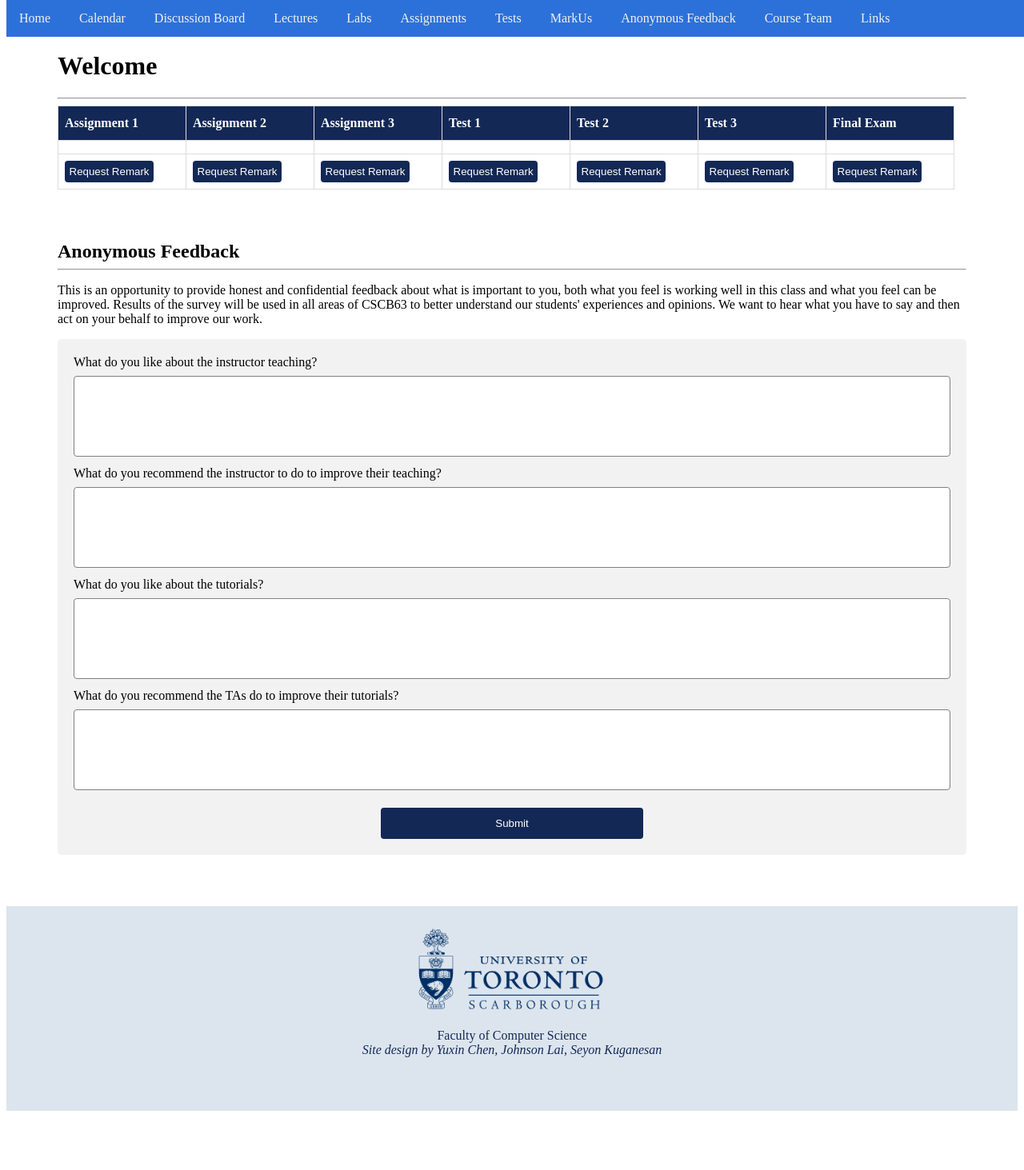
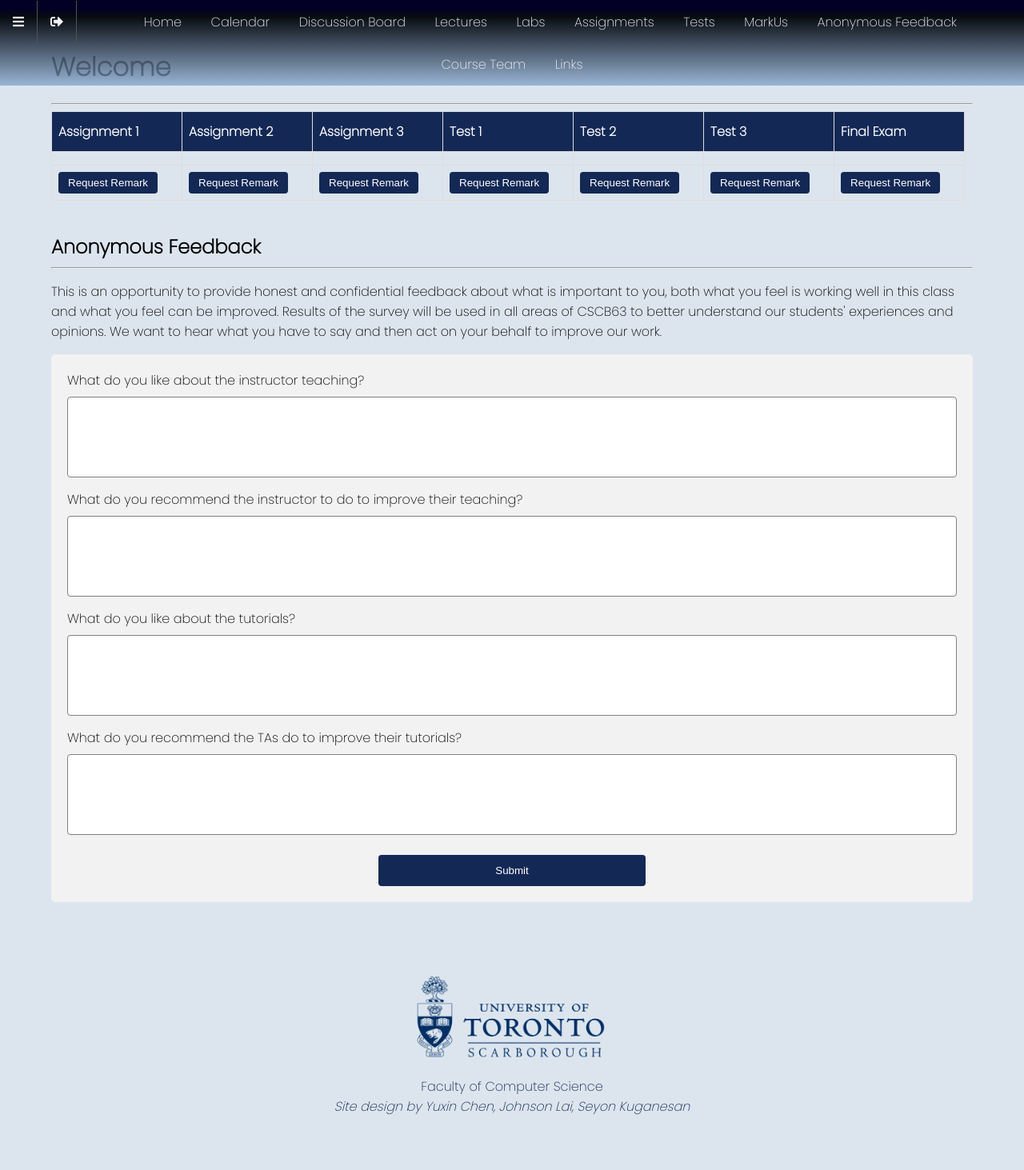
Before and after one commit to TheJohnsonLai/B20, a Flask app: template a3/templates/student.html in a window 1280 px wide. Shown: the whole page at 80% size. Before the commit the page ends 1389 px from the top, so only its background shows below. Run offline with Flask 2, Linux system fonts and the light colour scheme; the template is opened without the code that fills it, so the values that code supplies are empty.

Commit message:
change the heading same as other html
change heading move with nav-bar

```diff
--- a/a3/static/css/student.css
+++ b/a3/static/css/student.css
@@ -1,28 +1,95 @@
 @import "footer.css";
+
+* {
+	box-sizing: border-box;
+	text-decoration: none;
+}
+
+body {
+	font-family: 'Poppins';
+	background: rgb(220, 229, 238);
+	margin: 0;
+	display: flex;
+	min-height: 95vh;
+	flex-direction: column;
+}
+
+/* Force footer down with flex-direction column */
+
+main {
+	flex: 1;
+}
+
+/* Menu Button*/
+
+.permanent-option {
+	height: 100%;
+	float: left;
+	border-right-style: solid;
+	border-right-color: rgb(82, 82, 82);
+	border-right-width: 1px;
+	color: rgb(255, 255, 255);
+}
+
+.nav-bar #hidden-header {
+	display: none;
+	background: linear-gradient(180deg, rgba(2, 0, 36, 1) 0%, rgba(8, 12, 18, 1) 8%, rgba(47, 132, 222, 0.514) 100%);
+	padding-left: 10%;
+	padding-right: 10%;
+	color: white;
+	font-size: 35px;
+	text-shadow: 0px 0px 4px;
+	letter-spacing: 1em;
+}
+
+#nav-menu {
+	display: block;
+}
+
+/* Highlights current page */
+
+.nav-bar a.active {
+	background: linear-gradient(180deg, rgba(2, 0, 36, 1) 0%, rgba(8, 12, 18, 1) 3%, rgba(34, 91, 102, 0.09567577030812324) 98%);
+	color: rgb(162, 212, 253);
+}
+
 .nav-bar {
+	padding-top: 1px;
+  text-align: center;
 	margin: 0;
 	overflow: hidden;
-    background-color: rgb(44, 113, 218);
+	background: linear-gradient(180deg, rgba(2, 0, 36, 1) 10%, rgba(8, 12, 18, 1) 20%, rgba(130, 164, 204, 0.743) 100%);
 	position: fixed;
 	top: 0;
 	width: 100%;
 	margin-bottom: 50px;
+	z-index: 2;
+	/* Stacks over 0, negative indexes */
 }
 
 .nav-bar a {
-    display: block;
+	/*float: left; Dropdown?*/
 	color: #f2f2f2;
 	text-align: center;
 	padding: 14px 16px;
 	text-decoration: none;
 	display: inline-block;
+	transition: .3s;
 }
 
-.nav-bar a:hover {
-    background: #ddd;
-    color: black;
+.nav-bar #hidden-header:hover {
+	background: none;
 }
 
+.nav-bar #hidden-header a:hover {
+	color: rgb(71, 228, 240);
+}
+
+.nav-bar #nav-menu a:hover, .permanent-option:hover {
+	background: linear-gradient(180deg, rgba(13, 68, 73, 0.23012955182072825) 0%, rgba(255, 255, 255, 0.12648809523809523) 100%);
+	color: rgb(172, 235, 216);
+    box-shadow: inset 0 0 1px rgb(220, 222, 233);
+}
 .content {
   margin: 5vw;
 }
@@ -30,12 +97,12 @@
 .content .grades{
   overflow: hidden;
   border-collapse: collapse;
-    margin-bottom: 5vw;
+  margin-bottom: 40px;
 }
 .grades th, .grades td{
   border: 1px solid #ddd;
   padding: 8px;
-  padding-right: 40px;
+  padding-right: 30px;
 }
 .grades th {
   padding-top: 12px;
@@ -49,7 +116,7 @@ button{
   background-color: rgb(19, 40, 85);
   border: none;
   color: white;
-  padding: 6px 5.5px;
+  padding: 6px 12px;
   text-align: center;
   border-radius: 4px;
 }
@@ -57,7 +124,6 @@ button{
 button:hover{
     background-color: rgb(44, 113, 218);
 }
-
 
 .box {
   display: none;
@@ -78,7 +144,8 @@ button:hover{
   width: 60%;
 }
 .box-content #title{
-    font-size: large;
+    margin: 1vw;
+    font-size: 1.5vw;
     margin-bottom: 0px;
 }
 .close {
--- a/a3/static/js/student.js
+++ b/a3/static/js/student.js
@@ -2,10 +2,44 @@ var request_box = document.getElementById("my_request_box");
 var close = document.getElementById("close_box");
 var area = document.getElementById("remark_area");
 
+// Flips nav-bar ON and OFF, mobile view
+function flipMenu() {
+    var m = document.getElementById("nav-menu");
+    var h = document.getElementById("hidden-header");
+    // Style can start as NULL
+    if (m.style.display != "none") {
+        m.style.display = "none";
+        h.style.display = "block";
+    } else {
+        m.style.display = "block";
+        h.style.display = "none";
+    }
+}
+
+//initiate content's top margin
+var heading_height = document.getElementById("bar").clientHeight
+var content = document.getElementsByClassName("content")[0]
+var w = window.innerWidth;
+
+var marginOfContent = heading_height + (w*0.01)
+content.style.marginTop = marginOfContent + "px";
+
+//change content's top margin as screen size change
+function changeMargin() {
+    var heading_height = document.getElementById("bar").clientHeight
+    var content = document.getElementsByClassName("content")[0]
+    var w = window.innerWidth;
+
+    var marginOfContent = heading_height + (w*0.02)
+    content.style.marginTop = marginOfContent + "px";
+}
+
+//close remark request
 close.onclick = function() {
     request_box.style.display = "none";
 }
 
+//open remark request and change heading acording to the button
 function clicked(clicked_but){
     const click = clicked_but.target;
     request_box.style.display = "block";
@@ -14,3 +48,4 @@ function clicked(clicked_but){
 }
 
 document.querySelectorAll('button').forEach(button => button.addEventListener('click', clicked));
+window.addEventListener("resize", changeMargin);
--- a/a3/templates/student.html
+++ b/a3/templates/student.html
@@ -5,13 +5,21 @@
     <meta http-equiv="X-UA-Compatible" content="IE=edge">
     <meta name="viewport" content="width=device-width, initial-scale=1.0">
     <link rel="stylesheet" type="text/css" href="../static/css/student.css"/>
-    <link href="https://fonts.googleapis.com/css2?family=Poppins:wght@200&display=swap"
-          rel="stylesheet"/>
-    <title>CSCB63: Grades</title>
+    <link rel="stylesheet" type="text/css" href="../static/css/mobile.css" /> <!-- MOBILE under STYLE (Priority) -->
+    <link rel="stylesheet"href="https://fonts.googleapis.com/css2?family=Poppins:wght@200&display=swap" />
+    <link rel="stylesheet" href="https://cdnjs.cloudflare.com/ajax/libs/font-awesome/5.15.3/css/all.min.css">
+    <title>CSCB63: Student Panel</title>
 </head>
 <body>
     <header>
-        <div class="nav-bar">
+        <div class="nav-bar" id="bar">
+            <a href="javascript:void(0);" id="h-menu" class="permanent-option" onclick="flipMenu()"><i
+                class="fas fa-bars"></i></i></a>
+            <a href="logout" id="logout" class="permanent-option"><i class="fas fa-sign-out-alt"></i></a>
+            <div id="hidden-header">
+                <a href="index.html"><b>&nbsp;C S C // B 6 3</b></a>
+            </div>
+            <div id="nav-menu">
                 <a href="index.html">Home</a>
                 <a href="calendar.html">Calendar</a>
                 <a href="https://piazza.com/class/kju7e2uwa8p3sf.html">Discussion Board</a>
@@ -24,11 +32,13 @@
                 <a href="team.html">Course Team</a>
                 <a href="links.html">Links</a>
                 {% if user_type == "student" %}
-            <a href="student.html">Student Panel</a>
+                <a href="student.html" class="active">Student Panel</a>
                 {% endif %}
+            </div>
         </div>
     </header>
 
+    <main>
         <div class="content">
             <div class="intro">
                 <h1><b> Welcome {{name}}</b></h1>
@@ -112,6 +122,7 @@
             </div>
             {% endif %}
         </div>
+    </main>
 
 
     <!--footer-->
```
Lines whose indentation alone changed are shown as unchanged.
